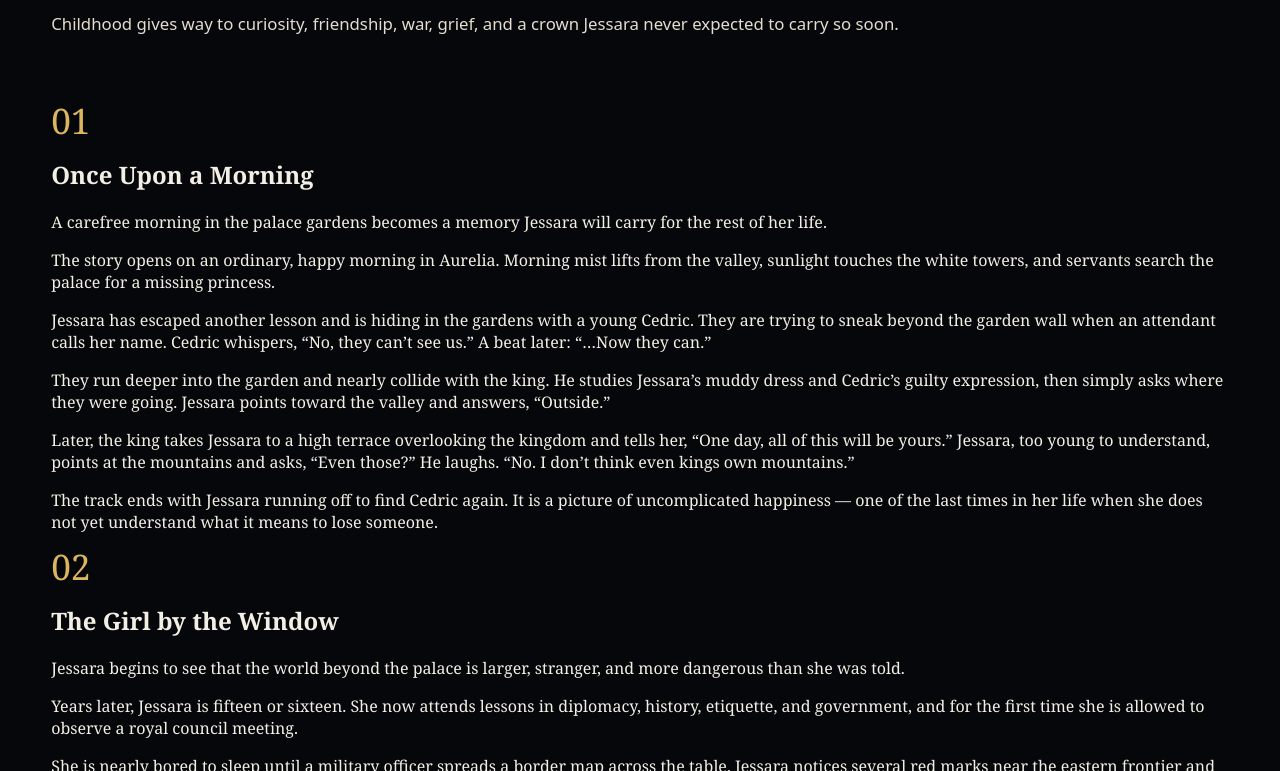
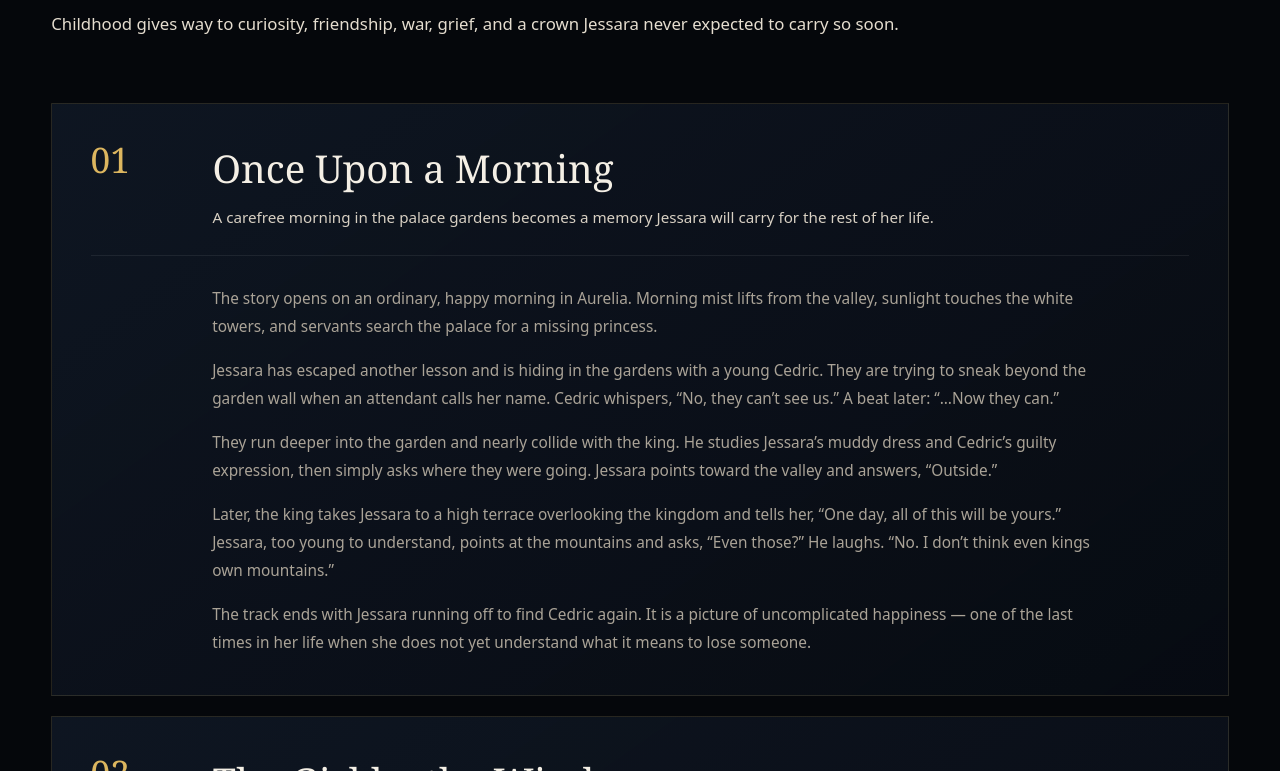
Before and after one commit to JackJackStudio/music-atelier-rowan, a Next.js app: page /aurelia/episode-1 in a window 1280 px wide. Shown: the part 509-1280 px from the top of the page. Built offline with nearby package versions, Linux system fonts and the light colour scheme.

Commit message:
Style expanded Aurelia story chapters

```diff
--- a/src/app/globals.css
+++ b/src/app/globals.css
@@ -507,3 +507,54 @@ footer strong { color: #b9b0a4; font-weight: 500; }
     grid-template-columns: 1fr;
   }
 }
+
+
+.aureliaStoryChapters {
+  display: grid;
+  gap: 1.25rem;
+}
+.aureliaStoryChapter {
+  padding: clamp(1.5rem, 3vw, 3rem);
+  border: 1px solid rgba(220,182,95,.14);
+  background: linear-gradient(145deg, rgba(18,27,42,.72), rgba(7,11,18,.94));
+}
+.aureliaStoryChapterHead {
+  display: grid;
+  grid-template-columns: 90px 1fr;
+  gap: 2rem;
+  align-items: start;
+  padding-bottom: 1.5rem;
+  border-bottom: 1px solid rgba(255,255,255,.07);
+}
+.aureliaStoryChapterHead h2 {
+  margin: 0;
+  font-size: clamp(1.8rem,3vw,3rem);
+  font-weight: 400;
+}
+.chapterSummary {
+  max-width: 850px;
+  margin: .7rem 0 0;
+  color: #d8d0c3;
+  font: .95rem/1.7 system-ui,sans-serif;
+}
+.chapterStory {
+  max-width: 900px;
+  margin: 1.8rem 0 0 7.6rem;
+}
+.chapterStory p {
+  margin: 0 0 1rem;
+  color: var(--muted);
+  font: .96rem/1.82 system-ui,sans-serif;
+}
+.chapterStory p:last-child {
+  margin-bottom: 0;
+}
+@media (max-width: 700px) {
+  .aureliaStoryChapterHead {
+    grid-template-columns: 52px 1fr;
+    gap: 1rem;
+  }
+  .chapterStory {
+    margin-left: 0;
+  }
+}
```
